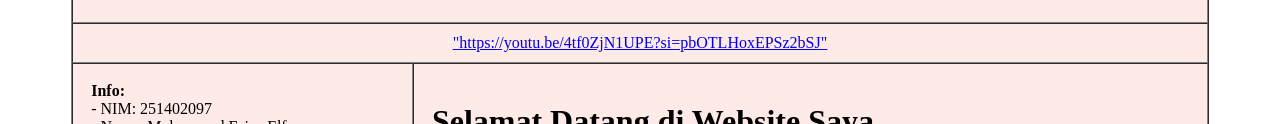
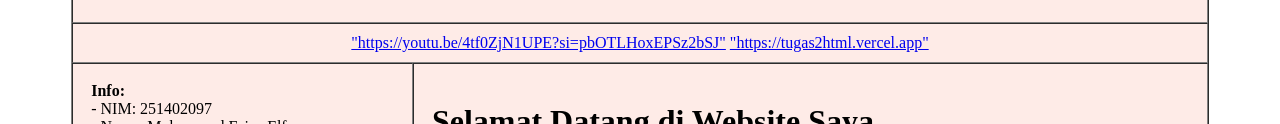
Before and after one commit to KOK-WEB-ai/Faiza, a plain HTML site: page index.html in a window 1280 px wide. Shown: the part 408-532 px from the top of the page. Drawn offline with Linux system fonts and the light colour scheme.

Commit message:
index.html tugas 1 dan 2

```diff
--- a/index.html
+++ b/index.html
@@ -19,6 +19,7 @@
     <tr>
       <td colspan="2" align="center" style="padding:10px 6px;">
         <a href="https://youtu.be/4tf0ZjN1UPE?si=pbOTLHoxEPSz2bSJ">"https://youtu.be/4tf0ZjN1UPE?si=pbOTLHoxEPSz2bSJ"</a>
+        <a href="https://tugas2html.vercel.app/">"https://tugas2html.vercel.app"</a>
       </td>
     </tr>
 
```
